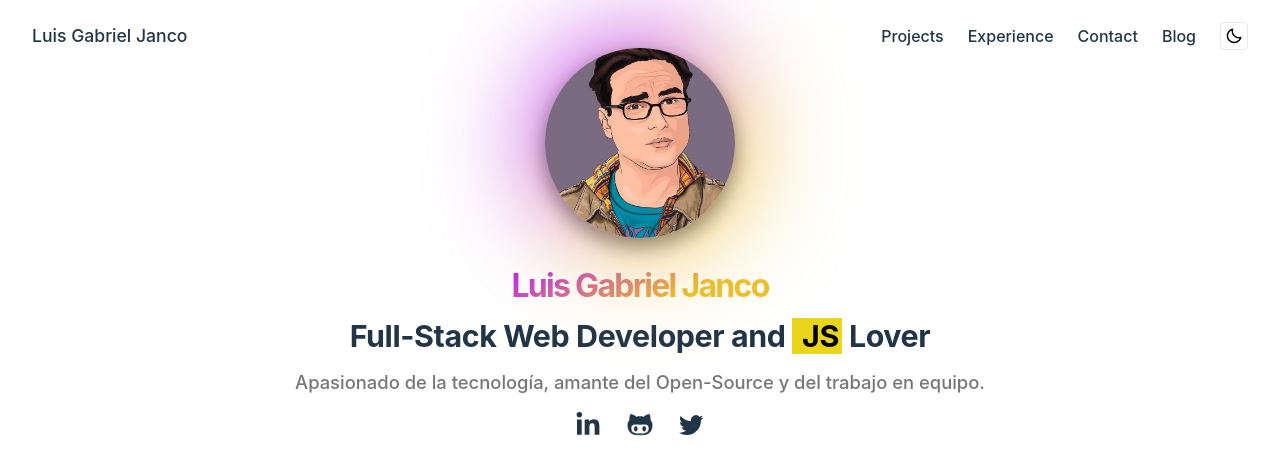
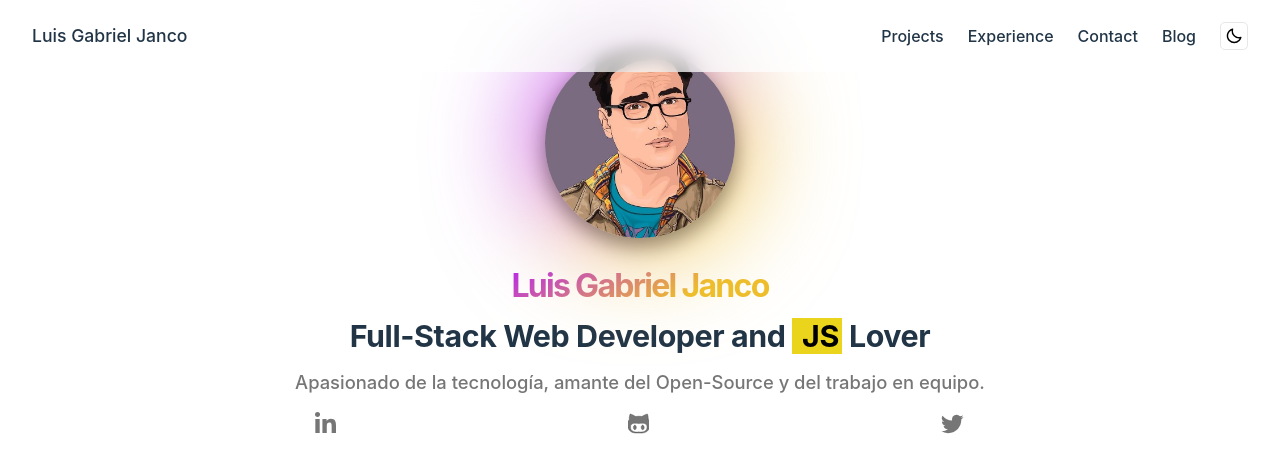
Before and after one commit to LuiSauter/portfolio, a Next.js app: page / in a window 1280 px wide. Shown: the top 474 px of the page. Built offline with nearby package versions, Linux system fonts and the light colour scheme.

Commit message:
style: setup design to social icos

```diff
--- a/src/components/Navigation/navigation.module.css
+++ b/src/components/Navigation/navigation.module.css
@@ -5,6 +5,7 @@
   display: flex;
   justify-content: center;
   border-bottom: 1px solid var(--po-divider-light-1);
+  z-index: 10;
 }
 .navbar {
   max-width: 1376px;
@@ -141,6 +142,7 @@
   height: 100%;
   display: flex;
   align-items: center;
+  background-color: transparent;
 }
 .appearance button {
   height: 28px;
--- a/src/components/SocialNetwork/SocialIcons.ts
+++ /dev/null
@@ -1,14 +0,0 @@
-import styled from "styled-components";
-
-export const SocialIcons = styled.div`
-  display: flex;
-  flex-direction: row;
-  justify-content:center;
-  width: 100%;
-  svg {
-    width: 26px;
-    height: 26px;
-    margin: 1rem 0.8rem;
-    cursor: pointer;
-  }
-`
--- a/src/components/SocialNetwork/SocialNetwork.tsx
+++ b/src/components/SocialNetwork/SocialNetwork.tsx
@@ -3,11 +3,11 @@ import Link from 'next/link'
 import { Linkedin } from '../../assets/icons/LinkedinIcon'
 import { GithubIcon } from '../../assets/icons/GithubIcon'
 import { TwitterIcon } from '../../assets/icons/TwitterIcon'
-import { SocialIcons } from './SocialIcons'
+import style from './social.module.css'
 
 export const SocialNetwork = () => {
   return (
-    <SocialIcons className='social-network'>
+    <div className={style.socialNetwork}>
       <Link href='https://www.linkedin.com/in/luis-gabriel-janco/'>
         <a target='_blank'>
           <Linkedin />
@@ -23,6 +23,6 @@ export const SocialNetwork = () => {
           <TwitterIcon />
         </a>
       </Link>
-    </SocialIcons>
+    </div>
   )
 }
--- /dev/null
+++ b/src/components/SocialNetwork/social.module.css
@@ -0,0 +1,19 @@
+.socialNetwork {
+  display: flex;
+  flex-direction: row;
+  justify-content: space-evenly;
+  align-items: center;
+  width: 100%;
+  position: relative;
+  z-index: 1;
+  padding: 1rem 0 0;
+}
+.socialNetwork a {
+  height: 1.5rem;
+  color: var(--po-text-2);
+}
+
+.socialNetwork a svg {
+  width: 100%;
+  height: 100%;
+}
```
